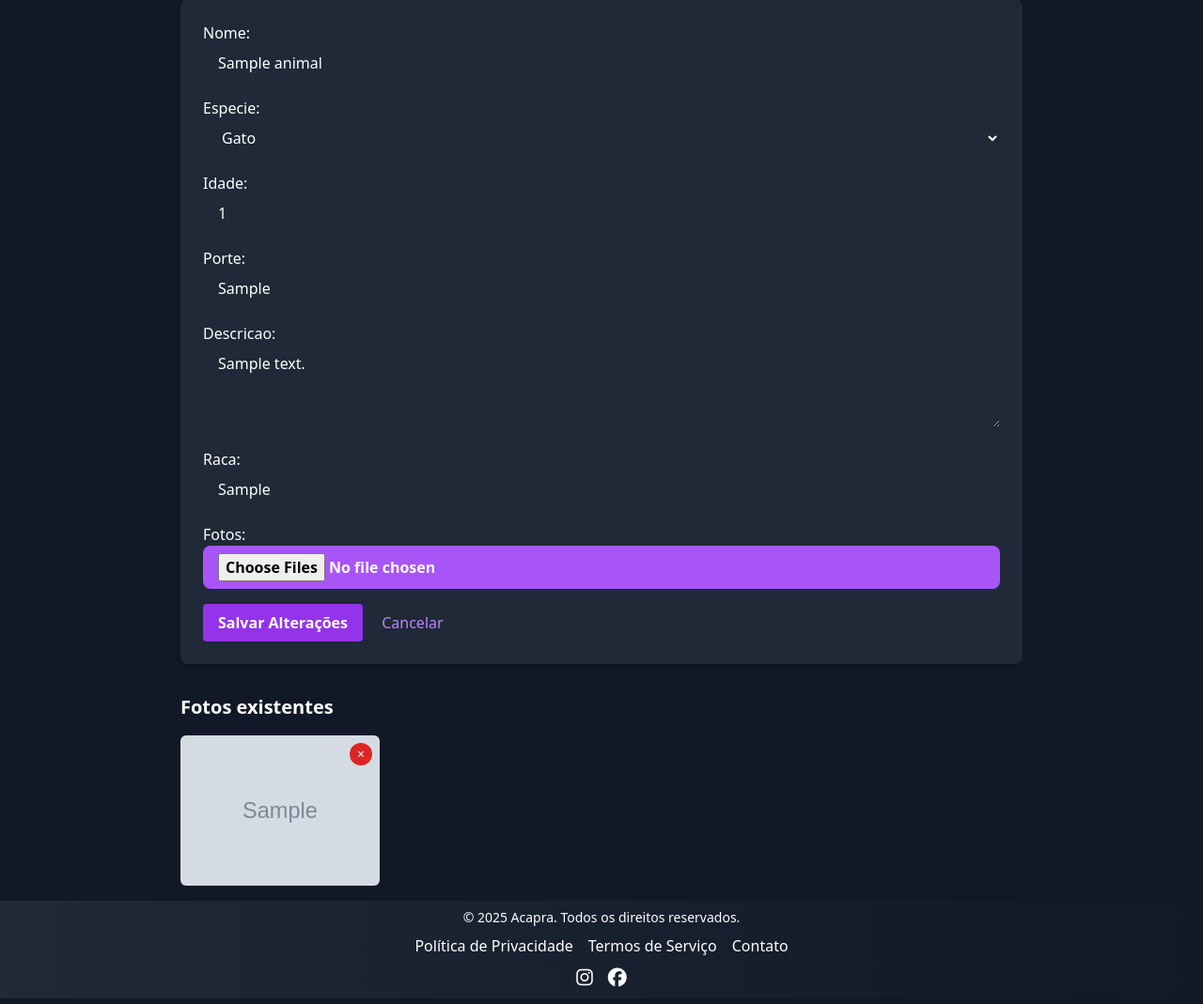
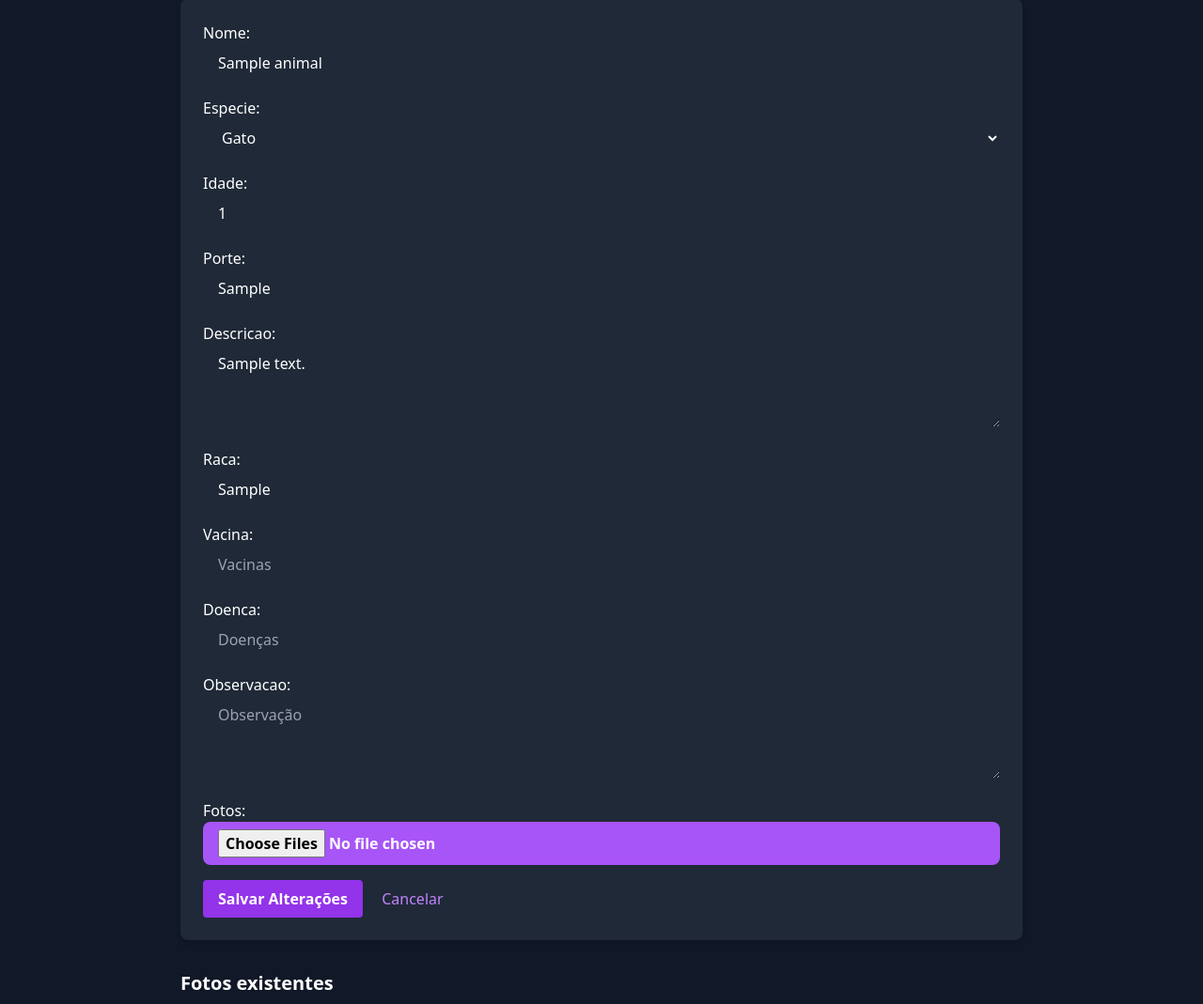
Before and after one commit to CristianoMafraJunior/Sistema-Acapra, a Django app: page /animal/1/editar/ in a window 1280 px wide. Shown: the part 165-1234 px from the top of the page at 94% size. Run offline with Django 5.2, Linux system fonts and the light colour scheme; tables that the repository leaves empty hold one stand-in row (values such as "Sample post"); grey boxes marked "Sample" are stand-in pictures; style sheets or scripts are compiled from the project's sources.

Commit message:
[IMP] acapra: campos novos e refatoração na view do cadastro de animais

```diff
--- a/acapra/forms/form_cadastro_animais.py
+++ b/acapra/forms/form_cadastro_animais.py
@@ -57,11 +57,36 @@ class AnimalForm(forms.ModelForm):
             }
         )
     )
+    vacina = forms.CharField(
+        widget=forms.TextInput(
+            attrs={
+                "class": "w-full px-4 py-2 rounded-lg bg-gray-800 text-white",
+                "placeholder": "Vacinas",
+            }
+        )
+    )
+    doenca = forms.CharField(
+        widget=forms.TextInput(
+            attrs={
+                "class": "w-full px-4 py-2 rounded-lg bg-gray-800 text-white",
+                "placeholder": "Doenças",
+            }
+        )
+    )
     descricao = forms.CharField(
         widget=forms.Textarea(
             attrs={
                 "class": "w-full px-4 py-2 rounded-lg bg-gray-800 text-white",
                 "placeholder": "Descrição",
+                "rows": 3,
+            }
+        )
+    )
+    observacao = forms.CharField(
+        widget=forms.Textarea(
+            attrs={
+                "class": "w-full px-4 py-2 rounded-lg bg-gray-800 text-white",
+                "placeholder": "Observação",
                 "rows": 3,
             }
         )
--- a/acapra/models/animal.py
+++ b/acapra/models/animal.py
@@ -16,6 +16,11 @@ class Animal(models.Model):
         blank=True,
     )
     raca = models.CharField(max_length=50)
+    vacina = models.CharField(
+        max_length=100, help_text="Separar vacina por ;", default="Nenhuma"
+    )
+    doenca = models.CharField(default="Nenhuma")
+    observacao = models.TextField(default="Nenhuma")
 
     def __str__(self):
         return f"{self.nome} - Idade: {self.idade} - {self.especie}"
```
Also changed, not shown: acapra/templates/acapra/admin_cadastro_animais.html (+17 -3 lines), acapra/migrations/0008_animal_doenca_animal_observacao_animal_vacina.py (added).
